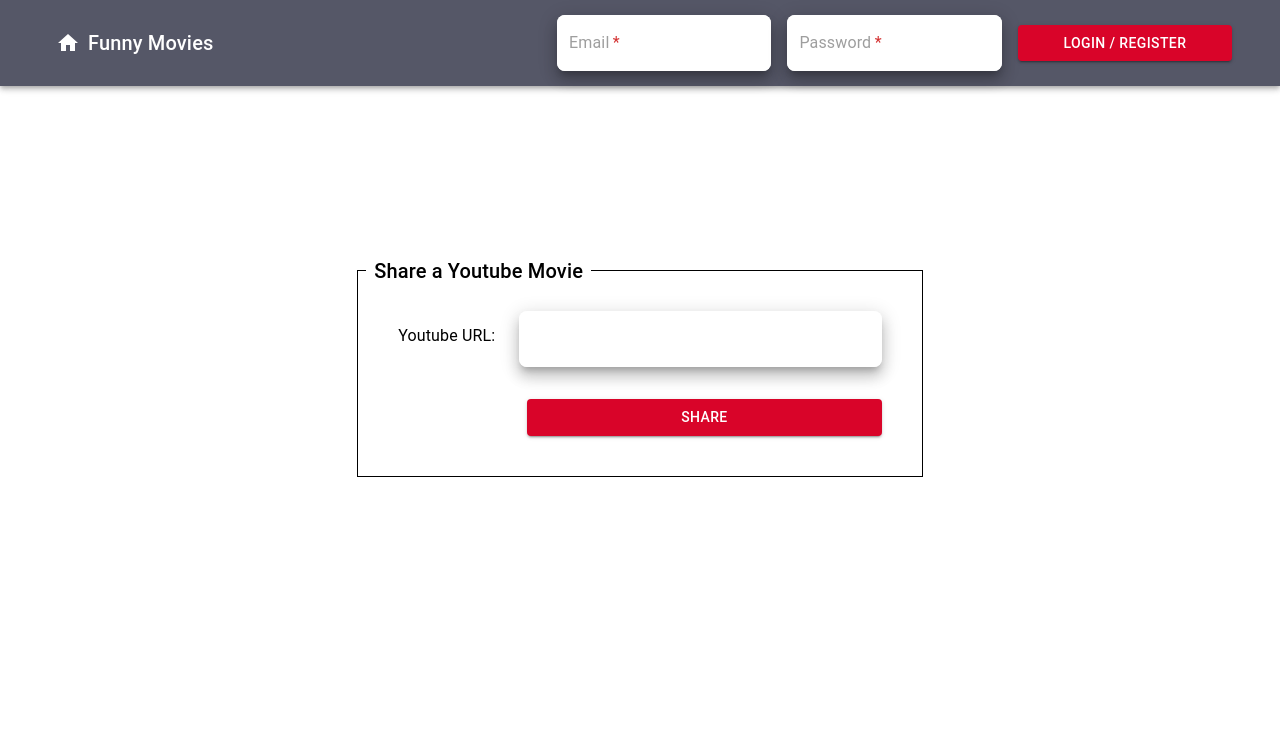
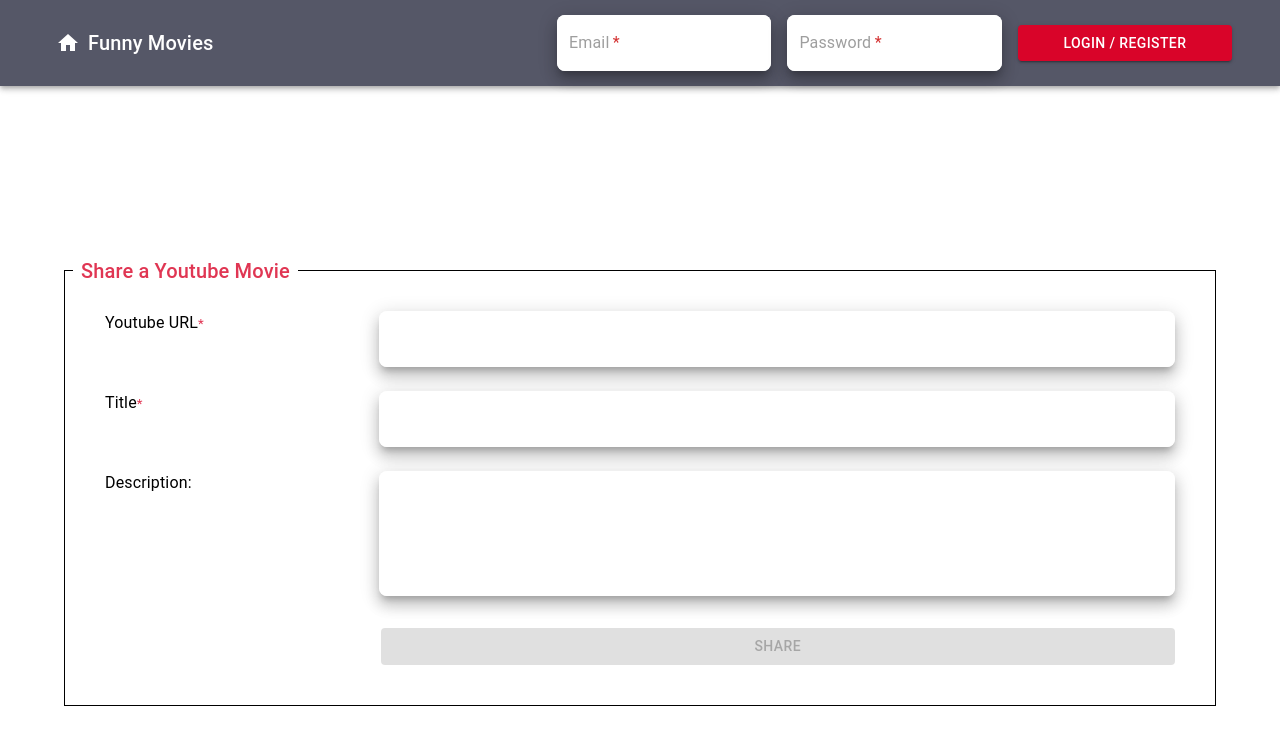
Before and after one commit to peshin-ai/share-video, a React (Vite) app: page /share in a window 1280 px wide. Shown: the top 744 px of the page. Built offline with nearby package versions, Linux system fonts and the light colour scheme; no server answers.

Commit message:
fix: update Form Share movie

```diff
--- a/src/pages/SharePage/components/ShareForm/ShareForm.component.tsx
+++ b/src/pages/SharePage/components/ShareForm/ShareForm.component.tsx
@@ -2,22 +2,41 @@ import { FormTextField } from '@components/Form/FormText/FormText.component';
 import {
   Box,
   Button,
+  Container,
   Grid,
   Typography,
 } from '@mui/material';
 import { useTheme } from '@mui/material/styles';
+import {
+  useEffect,
+  useState,
+} from 'react';
 import { useFormContext } from 'react-hook-form';
 
 export type ShareFormProps = {
-  onShare: () => void;
+  onShareMovie: () => void;
 };
 
 export const ShareForm = (props: ShareFormProps) => {
-  const { onShare } = props;
-  const { control } = useFormContext();
+  const { onShareMovie } = props;
   const theme = useTheme();
 
+  const { control, watch } = useFormContext();
+
+  const [isCanShare, setIsCanShare] = useState<boolean>(false);
+
+  const [movieId, movieTitle] = watch(["movieId", "movieTitle"]);
+
+  useEffect(() => {
+    if (movieId && movieTitle) {
+      setIsCanShare(true);
+    } else {
+      setIsCanShare(false);
+    }
+  }, [movieId, movieTitle]);
+
   return (
+    <Container maxWidth="lg">
       <Box
         display="flex"
         justifyContent="center"
@@ -35,28 +54,69 @@ export const ShareForm = (props: ShareFormProps) => {
           mt={`-${theme.spacing(2)}`}
           px={theme.spacing(1)}
         >
-        <Typography variant="h6" gutterBottom>
+          <Typography
+            variant="h6"
+            gutterBottom
+            color={theme.palette.primary.light}
+          >
             Share a Youtube Movie
           </Typography>
         </Box>
         <Grid container spacing={4} justifyContent="center" alignItems="center">
-        <Grid
-          item
-          container
-          xs={12}
-          justifyContent="center"
-          alignItems="center"
+          <Grid item container xs={12} justifyContent="center" spacing={3}>
+            <Grid item xs={3} container alignItems="flex-start">
+              <Typography variant="body1" gutterBottom>
+                Youtube URL
+                <Typography
+                  variant="body2"
+                  component="span"
+                  color={theme.palette.primary.light}
                 >
-          <Grid item xs={3}>
-            <Typography variant="body1" gutterBottom>
-              Youtube URL:
+                  *
+                </Typography>
               </Typography>
             </Grid>
             <Grid item xs={9}>
               <FormTextField
                 control={control}
-              fieldName="youtubeUrl"
+                fieldName="movieId"
                 rules={{ required: true }}
+                hiddenLabel
+              />
+            </Grid>
+
+            <Grid item xs={3} container alignItems="flex-start">
+              <Typography variant="body1" gutterBottom>
+                Title
+                <Typography
+                  variant="body2"
+                  component="span"
+                  color={theme.palette.primary.light}
+                >
+                  *
+                </Typography>
+              </Typography>
+            </Grid>
+            <Grid item xs={9}>
+              <FormTextField
+                control={control}
+                fieldName="movieTitle"
+                rules={{ required: true }}
+                hiddenLabel
+              />
+            </Grid>
+
+            <Grid item xs={3} container alignItems="flex-start">
+              <Typography variant="body1" gutterBottom>
+                Description:
+              </Typography>
+            </Grid>
+            <Grid item xs={9}>
+              <FormTextField
+                control={control}
+                fieldName="movieDescription"
+                rules={{ required: true }}
+                maxRow={4}
                 hiddenLabel
               />
             </Grid>
@@ -66,13 +126,15 @@ export const ShareForm = (props: ShareFormProps) => {
             <Button
               variant="contained"
               color="primary"
-            onClick={onShare}
+              onClick={onShareMovie}
               fullWidth
+              disabled={!isCanShare}
             >
               Share
             </Button>
           </Grid>
         </Grid>
       </Box>
+    </Container>
   );
 };
```
Lines whose indentation alone changed are shown as unchanged.
